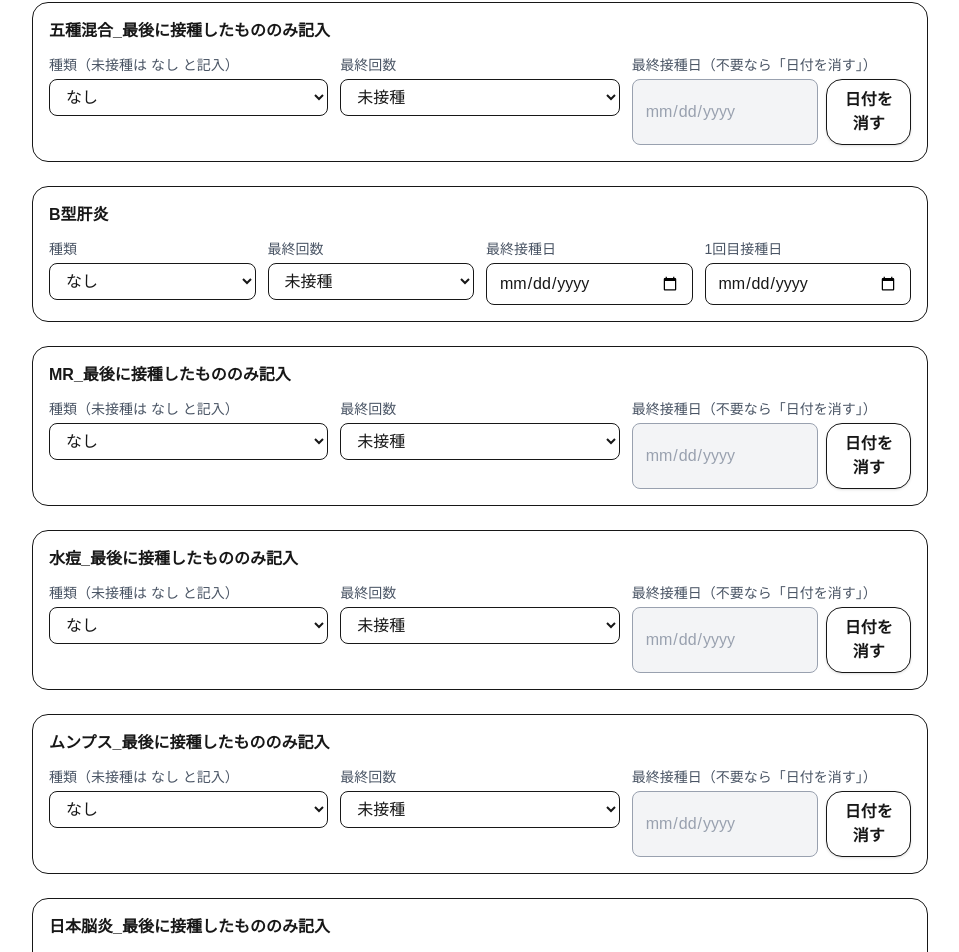
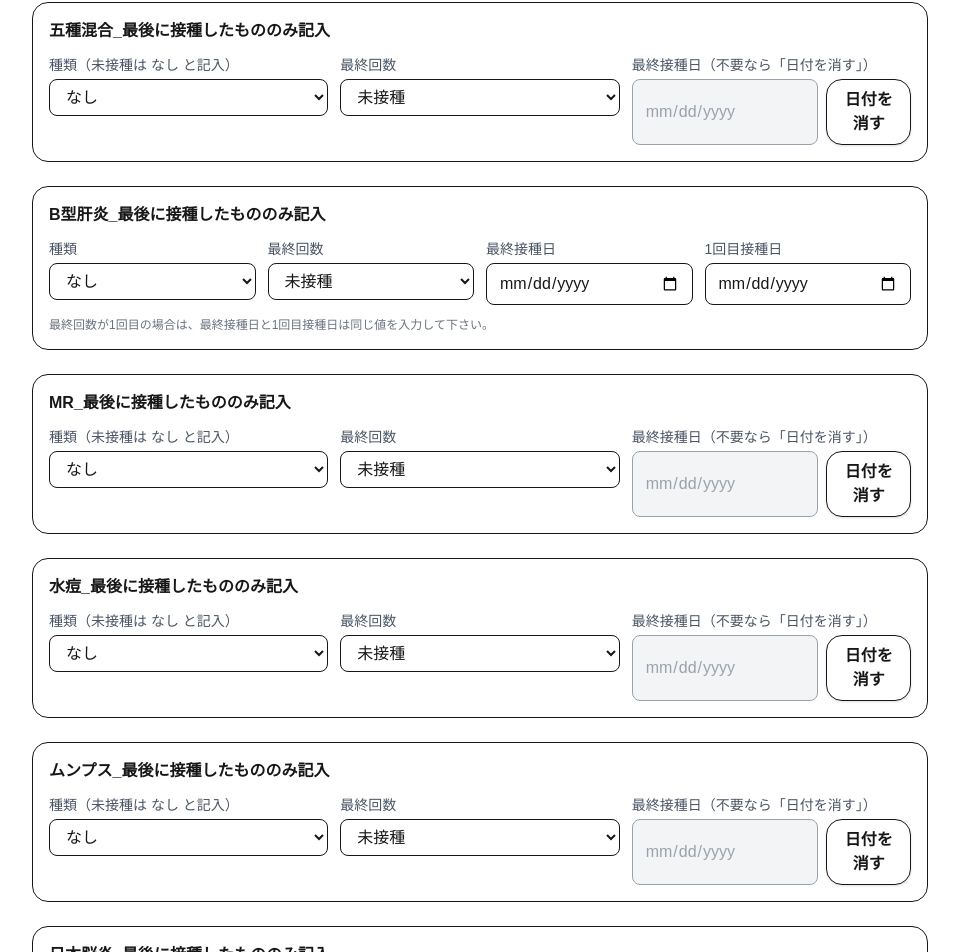
Before and after one commit to cozy5331/vaccine-yotei, a Next.js app: page /form in a window 1280 px wide. Shown: the part 1154-2106 px from the top of the page, without its empty margins (160-1119 px from the left). Built offline with nearby package versions, Linux system fonts and the light colour scheme.

Commit message:
Add HB guidance text below form section

```diff
--- a/components/VaccinationForm.tsx
+++ b/components/VaccinationForm.tsx
@@ -271,7 +271,7 @@ export default function VaccinationForm({
       />
 
 <div className="rounded-2xl border p-4 space-y-3">
-        <div className="font-semibold">B型肝炎</div>
+  <div className="font-semibold">B型肝炎_最後に接種したもののみ記入</div>
   <div className="grid gap-3 md:grid-cols-4">
     <label className="space-y-1">
       <div className="text-sm text-gray-600">種類</div>
@@ -322,6 +322,10 @@ export default function VaccinationForm({
         onChange={(e) => updateHb("firstDate", e.target.value)}
       />
     </label>
+  </div>
+
+  <div className="text-xs text-gray-500">
+    最終回数が1回目の場合は、最終接種日と1回目接種日は同じ値を入力して下さい。
   </div>
 </div>
 
```
Lines whose indentation alone changed are shown as unchanged.
